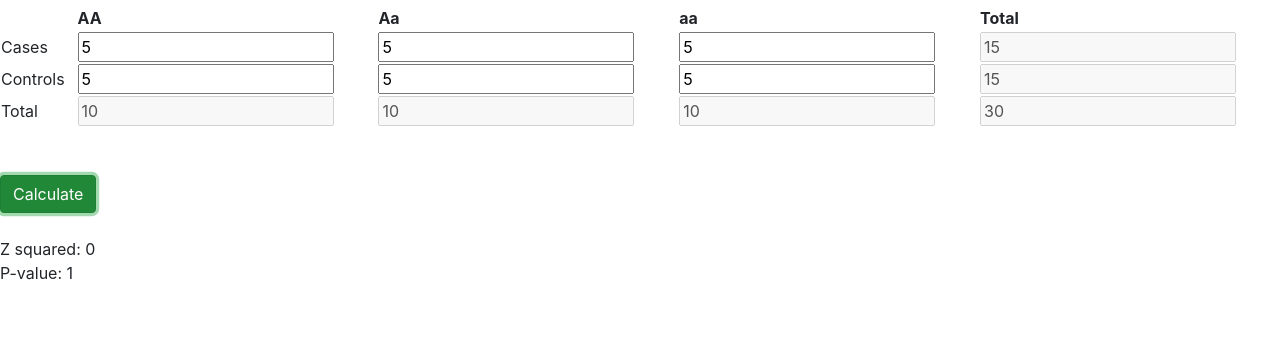
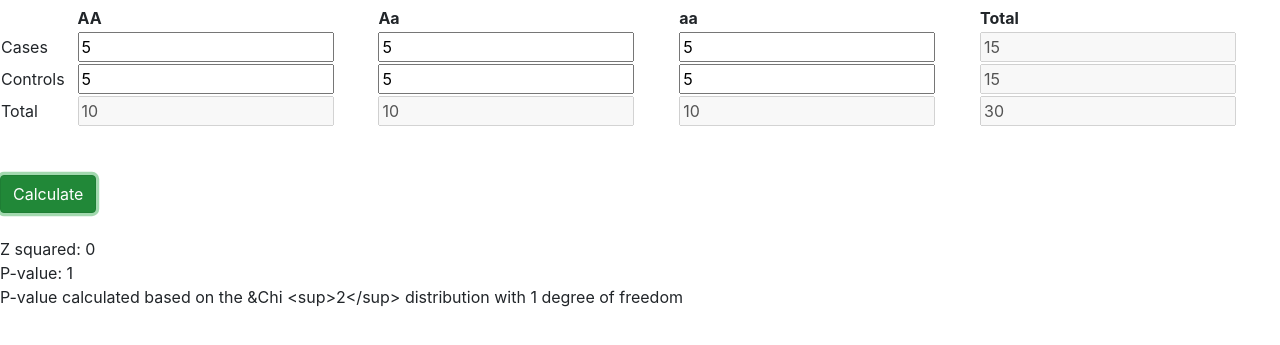
Before and after one commit to AniKhachatryan/CA-trend-test-calculator, a plain HTML site: page index.html in a window 1280 px wide. Both pictures are taken after typing "5", "5", "5", "5", "5", "5" into the empty fields and a click on the button "Calculate". Shown: the part 51-396 px from the top of the page. Drawn offline with nearby package versions, Linux system fonts and the light colour scheme.

Commit message:
Update index.html

```diff
--- a/index.html
+++ b/index.html
@@ -47,6 +47,7 @@
 
 <div id="result"></div>
 <div id="result_chi"></div>
+<div id="info"></div>
 
 
 <!-- <button type="input" form="frm-test" onclick="Calculate" value="Submit">Calculate</button>
@@ -86,6 +87,8 @@ function Calculate(){
     para.innerText = "Z squared: " + Math.round(Z_Squared*10000)/10000;
     var result_chi = document.getElementById("result_chi");
     result_chi.innerText = "P-value: " + compute(Z_Squared, 1);
+    var info = document.getElementById("info");
+    info.innerText = "P-value calculated based on the &Chi <sup>2</sup> distribution with 1 degree of freedom";
 
 }
 
```
